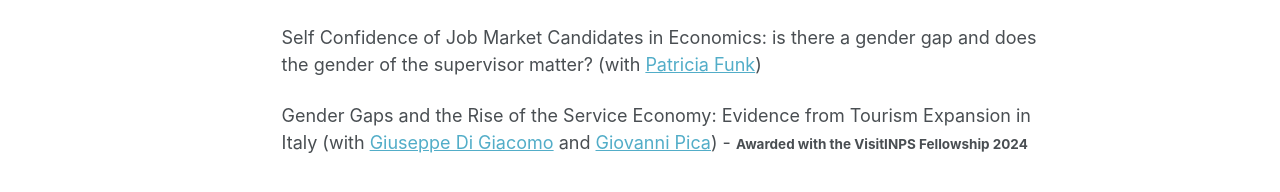
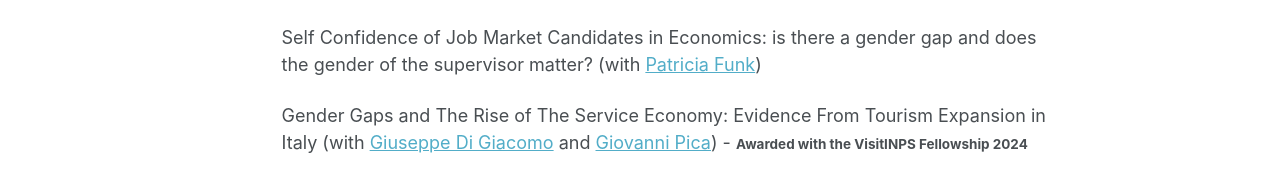
Before and after one commit to aldamarchese/aldamarchese.github.io, a Jekyll site: the page built from _pages/research.md, in a window 1280 px wide and 969 px high. Shown: the part 601-793 px from the top of the window. Built offline with Jekyll 4.4.1, drawn with Linux system fonts in a browser that asks for light colours.

```diff
--- a/_pages/research.md
+++ b/_pages/research.md
@@ -26,4 +26,4 @@ Women and Mandatory Military Service <br/>
 
 Self Confidence of Job Market Candidates in Economics: is there a gender gap and does the gender of the supervisor matter?  (with [Patricia Funk](https://sites.google.com/site/patriciafelicitasfunk/patricia-funks-research-webpage)) <br/>
 
-Gender Gaps and the Rise of the Service Economy: Evidence from Tourism Expansion in Italy (with [Giuseppe Di Giacomo](https://sites.google.com/view/giuseppedigiacomo/home) and [Giovanni Pica](https://sites.google.com/site/giovannipicashomepage/home)) - <small> **Awarded with the VisitINPS Fellowship 2024** <small>
+Gender Gaps and The Rise of The Service Economy: Evidence From Tourism Expansion in Italy (with [Giuseppe Di Giacomo](https://sites.google.com/view/giuseppedigiacomo/home) and [Giovanni Pica](https://sites.google.com/site/giovannipicashomepage/home)) - <small> **Awarded with the VisitINPS Fellowship 2024** <small>
```
